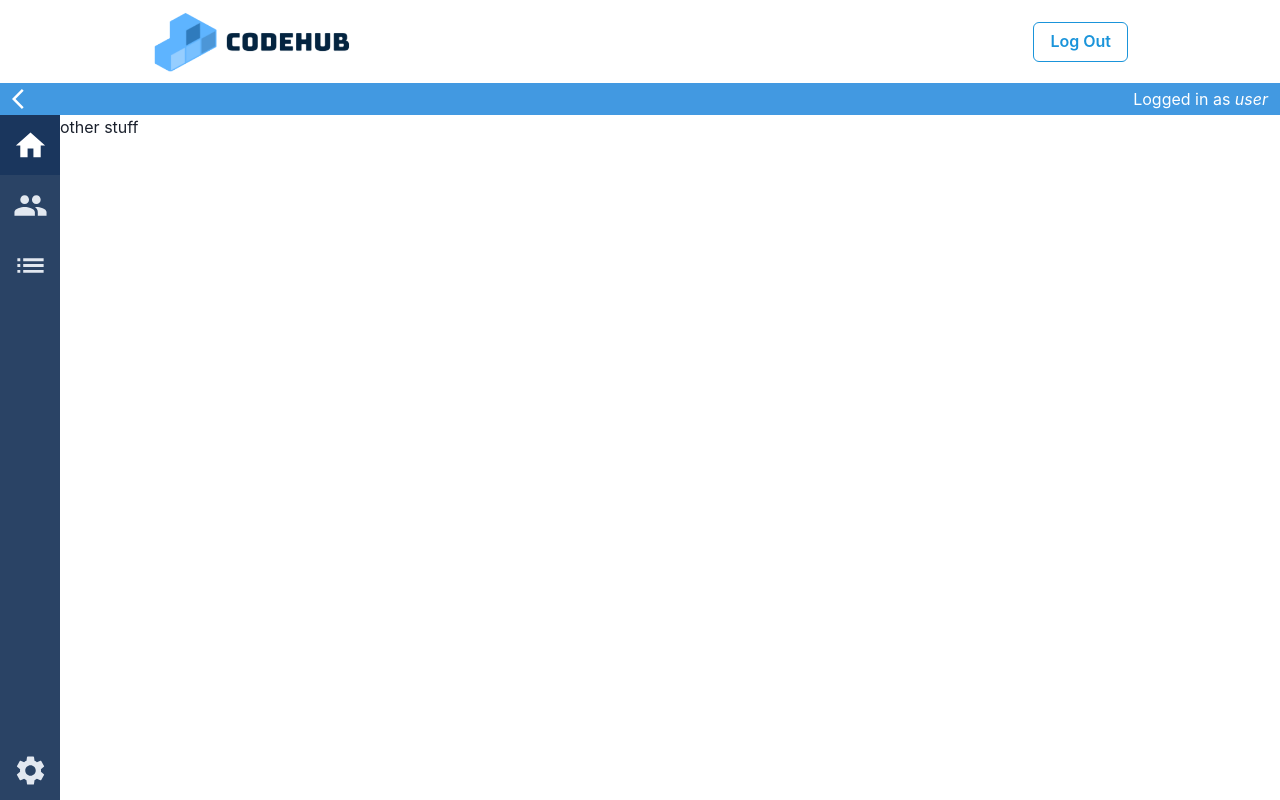
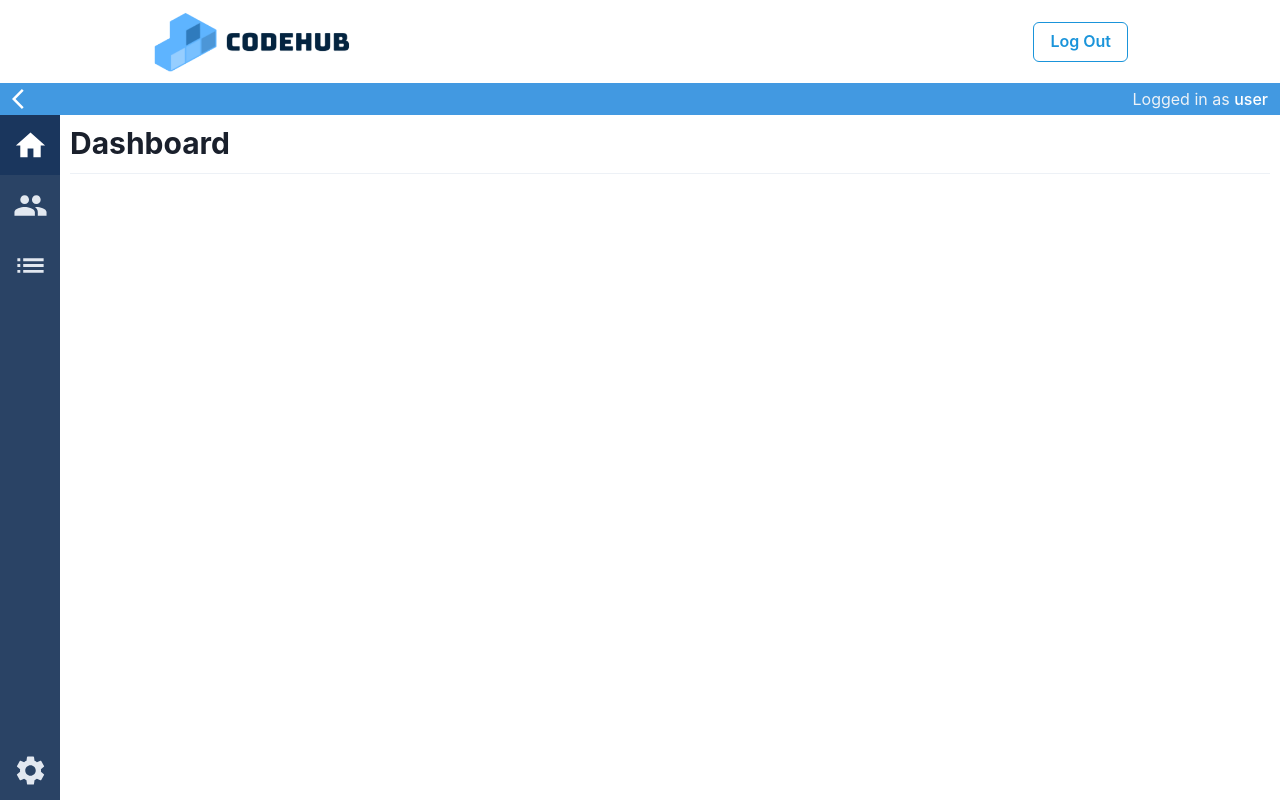
Before and after one commit to jorgadev/codehub, a React (Create React App) app: page /dashboard in a window 1280 px wide. Built offline with nearby package versions, Linux system fonts and the light colour scheme; no server answers; sample sign-in values are in the browser's storage.

Commit message:
Tabs working properly

```diff
--- a/src/assets/css/Styles.scss
+++ b/src/assets/css/Styles.scss
@@ -30,6 +30,10 @@
     font-size: 35px;
     color: #e2e8f0 !important;
   }
+
+  @media screen and (max-width: 768px) {
+    width: 100%;
+  }
 }
 
 .active-icon-block {
@@ -39,3 +43,8 @@
     color: #fff !important;
   }
 }
+
+.subnavbar-username {
+  color: #fff;
+  font-weight: 500;
+}
--- a/src/components/Dashboard.js
+++ b/src/components/Dashboard.js
@@ -1,14 +1,23 @@
 import React from "react";
 
-import { Grid } from "@chakra-ui/react";
+import { Grid, Box, Heading, Divider } from "@chakra-ui/react";
 
 import Sidebar from "./Sidebar";
 
 export default function Dashboard() {
   return (
-    <Grid className="main-wrapper" gridTemplateColumns="60px auto">
+    <Grid
+      className="main-wrapper"
+      gridTemplateColumns={{ base: "auto", md: "60px auto" }}
+      gridTemplateRows={{ base: "auto 60px", md: "none" }}
+    >
       <Sidebar />
-      <p>other stuff</p>
+      <Box className="content-wrapper" p={2.5}>
+        <Heading as="h1" size="lg">
+          Dashboard
+        </Heading>
+        <Divider my={3} />
+      </Box>
     </Grid>
   );
 }
--- a/src/components/Projects.js
+++ b/src/components/Projects.js
@@ -1,14 +1,23 @@
 import React from "react";
 
-import { Grid } from "@chakra-ui/react";
+import { Grid, Box, Heading, Divider } from "@chakra-ui/react";
 
 import Sidebar from "./Sidebar";
 
 export default function Projects() {
   return (
-    <Grid className="main-wrapper" gridTemplateColumns="60px auto">
+    <Grid
+      className="main-wrapper"
+      gridTemplateColumns={{ base: "auto", md: "60px auto" }}
+      gridTemplateRows={{ base: "auto 60px", md: "none" }}
+    >
       <Sidebar />
-      <p>other stuff</p>
+      <Box className="content-wrapper" p={2.5}>
+        <Heading as="h1" size="lg">
+          Projects
+        </Heading>
+        <Divider my={3} />
+      </Box>
     </Grid>
   );
 }
--- a/src/components/Settings.js
+++ b/src/components/Settings.js
@@ -1,6 +1,6 @@
 import React from "react";
 
-import { Grid } from "@chakra-ui/react";
+import { Grid, Box, Heading, Divider } from "@chakra-ui/react";
 
 import Sidebar from "./Sidebar";
 
@@ -12,7 +12,12 @@ export default function Settings() {
       gridTemplateRows={{ base: "auto 60px", md: "none" }}
     >
       <Sidebar />
-      <p>other stuff</p>
+      <Box className="content-wrapper" p={2.5}>
+        <Heading as="h1" size="lg">
+          Settings
+        </Heading>
+        <Divider my={3} />
+      </Box>
     </Grid>
   );
 }
--- a/src/components/Sidebar.js
+++ b/src/components/Sidebar.js
@@ -12,7 +12,7 @@ export default function Sidebar() {
   return (
     <Grid
       gridTemplateRows={{ base: "0", md: "60px 60px 60px auto 60px" }}
-      gridTemplateColumns={{ base: "60px 60px 60px auto 60px", md: "0" }}
+      gridTemplateColumns={{ base: "1fr 1fr 1fr 0 1fr", md: "0" }}
       bg="blue.800"
       gridRow={{ base: "2", md: "1" }}
     >
--- a/src/components/Subnavbar.js
+++ b/src/components/Subnavbar.js
@@ -23,8 +23,11 @@ export default function Subnavbar() {
             onClick={() => history.goBack()}
             className="back-icon"
           />
-          <Text>
-            Logged in as <i>{currentUser.email.split("@")[0]}</i>
+          <Text color="gray.100">
+            Logged in as{" "}
+            <span className="subnavbar-username">
+              {currentUser.email.split("@")[0]}
+            </span>
           </Text>
         </Flex>
       )}
--- a/src/components/Teams.js
+++ b/src/components/Teams.js
@@ -1,14 +1,23 @@
 import React from "react";
 
-import { Grid } from "@chakra-ui/react";
+import { Grid, Box, Heading, Divider } from "@chakra-ui/react";
 
 import Sidebar from "./Sidebar";
 
 export default function Teams() {
   return (
-    <Grid className="main-wrapper" gridTemplateColumns="60px auto">
+    <Grid
+      className="main-wrapper"
+      gridTemplateColumns={{ base: "auto", md: "60px auto" }}
+      gridTemplateRows={{ base: "auto 60px", md: "none" }}
+    >
       <Sidebar />
-      <p>other stuff</p>
+      <Box className="content-wrapper" p={2.5}>
+        <Heading as="h1" size="lg">
+          Teams
+        </Heading>
+        <Divider my={3} />
+      </Box>
     </Grid>
   );
 }
```
